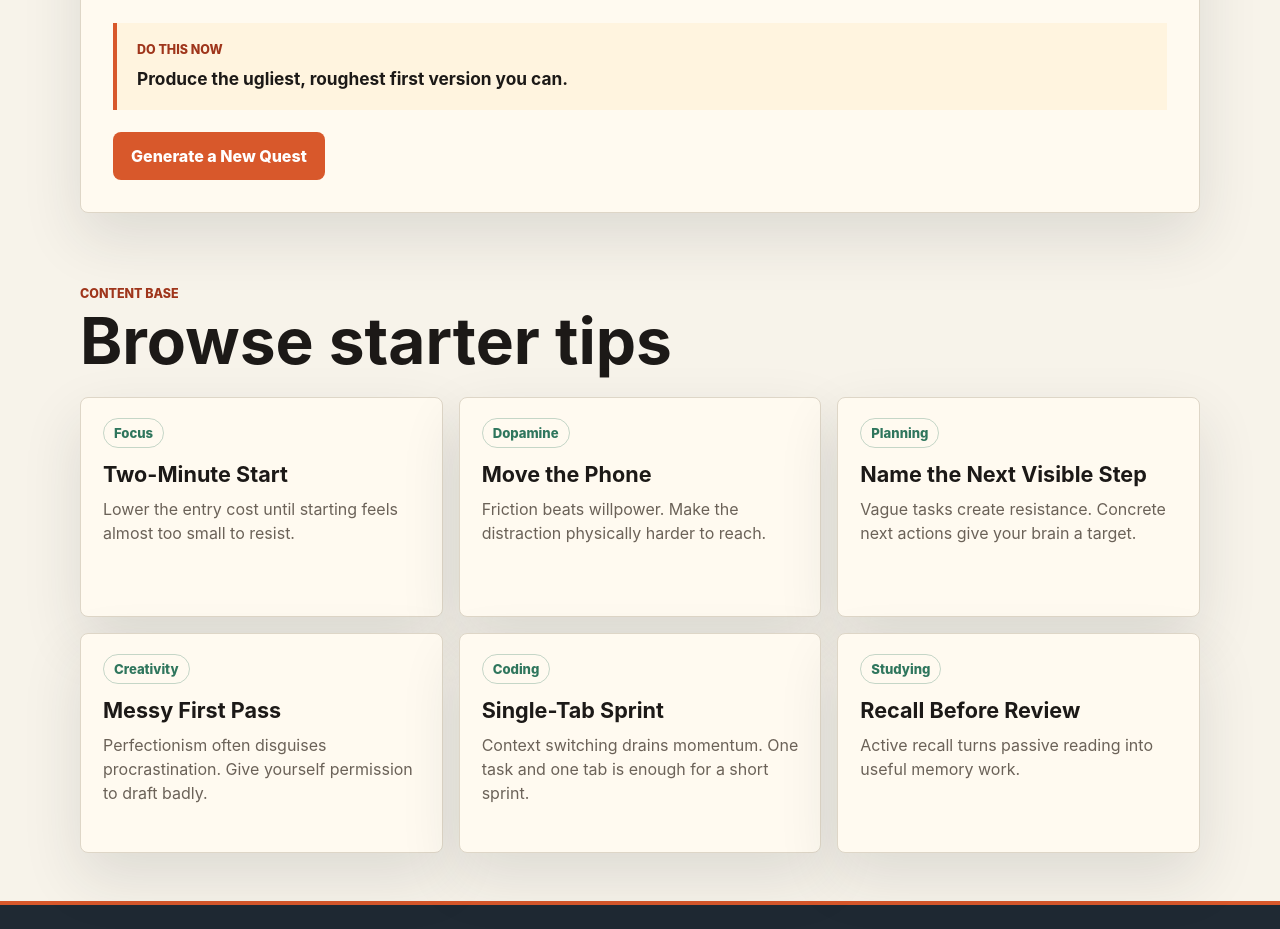
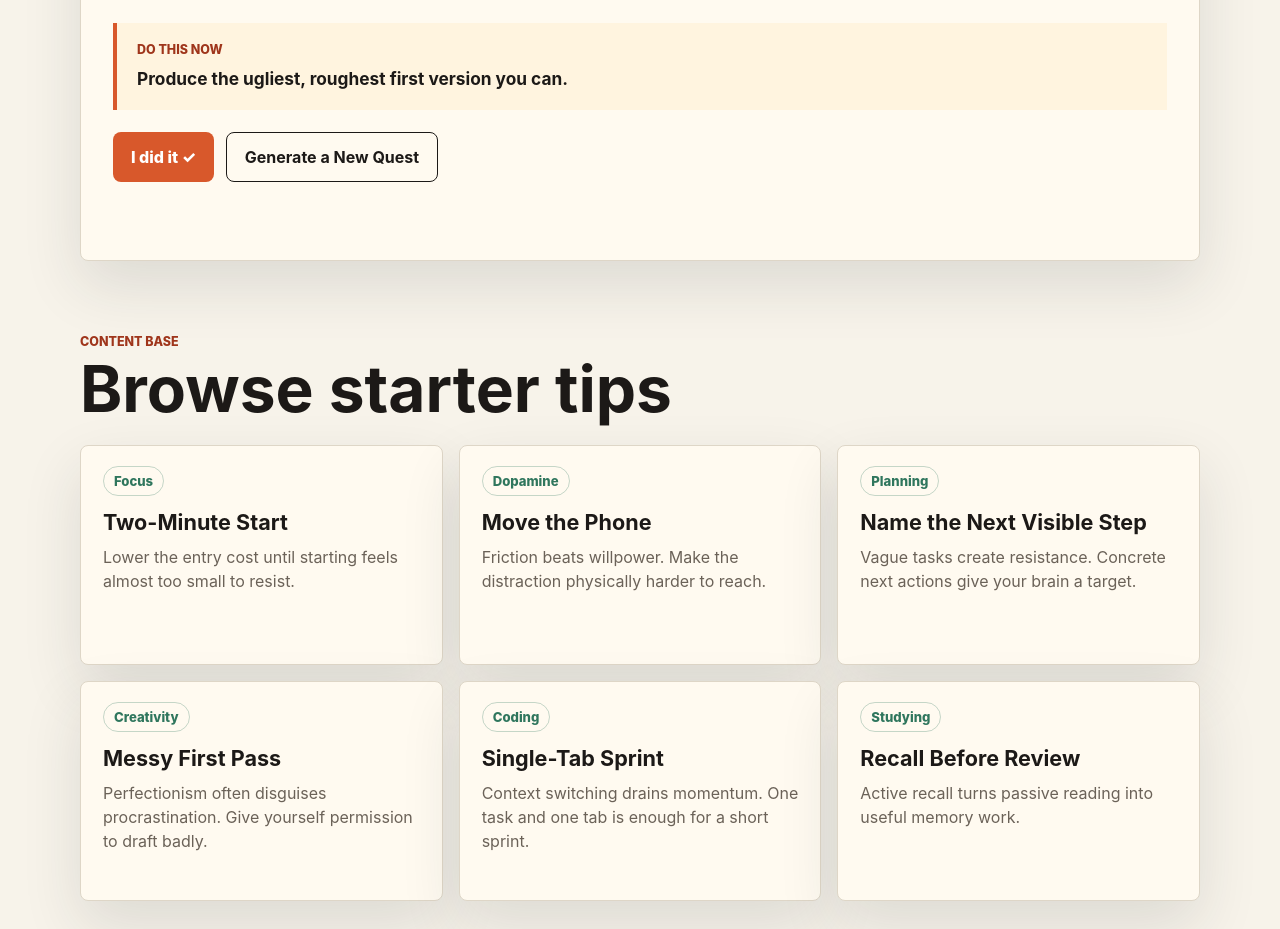
Before and after one commit to vladan-masic/carpe-acta, a React (Vite) app: page / in a window 1280 px wide. Shown: the part 1040-1969 px from the top of the page. Built offline with nearby package versions, Linux system fonts and the light colour scheme.

Commit message:
Add action completion tracking to tip cards

```diff
--- a/src/App.tsx
+++ b/src/App.tsx
@@ -14,6 +14,7 @@ import { getInitialLocale, persistLocale } from "./i18n/locales";
 import { messages } from "./i18n/messages";
 import { localizeTip } from "./i18n/localizeTip";
 import { getDailyQuest, getRandomTip } from "./utils/tips";
+import { useTipCompletion } from "./hooks/useTipCompletion";
 
 export function App() {
   const dailyQuest = useMemo(() => getDailyQuest(tips), []);
@@ -26,6 +27,7 @@ export function App() {
   const [selectedCategory, setSelectedCategory] =
     useState<CategoryFilterValue>("all");
   const [activeTip, setActiveTip] = useState(() => getRandomTip(tips));
+  const completion = useTipCompletion();
 
   const copy = messages[locale];
   const localizedTips = useMemo(
@@ -69,6 +71,7 @@ export function App() {
 
   function handleGenerateTip() {
     setActiveTip((currentTip) => getRandomTip(filteredTips, currentTip.id));
+    completion.reset();
   }
 
   function handleCategoryChange(category: CategoryFilterValue) {
@@ -78,6 +81,7 @@ export function App() {
         ? tips
         : tips.filter((tip) => tip.categoryId === category);
     setActiveTip(getRandomTip(nextTips));
+    completion.reset();
   }
 
   return (
@@ -127,6 +131,9 @@ export function App() {
             buttonLabel={copy.generator.generateButton}
             tip={localizedActiveTip}
             onGenerateTip={handleGenerateTip}
+            completionCopy={copy.completion}
+            completionStatus={completion.status}
+            onComplete={() => completion.complete(activeTip.id)}
           />
         </section>
 
--- a/src/components/TipCard.tsx
+++ b/src/components/TipCard.tsx
@@ -5,6 +5,15 @@ type TipCardProps = {
   buttonLabel: string;
   tip: LocalizedTip;
   onGenerateTip: () => void;
+  completionCopy: {
+    button: string;
+    completed: string;
+    confirmation: string;
+    unsaved: string;
+    next: string;
+  };
+  completionStatus: "saved" | "unsaved" | null;
+  onComplete: () => void;
 };
 
 export function TipCard({
@@ -12,6 +21,9 @@ export function TipCard({
   buttonLabel,
   tip,
   onGenerateTip,
+  completionCopy,
+  completionStatus,
+  onComplete,
 }: TipCardProps) {
   return (
     <article className="tip-card">
@@ -28,9 +40,27 @@ export function TipCard({
         <p>{tip.action}</p>
       </div>
 
-      <button className="primary-button" onClick={onGenerateTip} type="button">
-        {buttonLabel}
-      </button>
+      <div className="tip-actions">
+        <button
+          className="primary-button"
+          onClick={onComplete}
+          disabled={completionStatus !== null}
+          type="button"
+        >
+          {completionStatus ? completionCopy.completed : completionCopy.button}
+        </button>
+        <button className="secondary-button" onClick={onGenerateTip} type="button">
+          {completionStatus ? completionCopy.next : buttonLabel}
+        </button>
+      </div>
+      <div className="completion-status" role="status" aria-atomic="true">
+        {completionStatus && (
+          <p>
+            {completionCopy.confirmation}
+            {completionStatus === "unsaved" && ` ${completionCopy.unsaved}`}
+          </p>
+        )}
+      </div>
     </article>
   );
 }
--- /dev/null
+++ b/src/hooks/useTipCompletion.ts
@@ -0,0 +1,27 @@
+import { useRef, useState } from "react";
+import type { TipId } from "../types/tip";
+import { saveCompletion } from "../utils/completions";
+
+export function useTipCompletion() {
+  const completed = useRef(false);
+  const [status, setStatus] = useState<"saved" | "unsaved" | null>(null);
+
+  function complete(tipId: TipId) {
+    // Guard synchronously, including two clicks before React renders again.
+    if (completed.current) return;
+    completed.current = true;
+    const saved = saveCompletion({
+      id: crypto.randomUUID(),
+      tipId,
+      completedAt: new Date().toISOString(),
+    });
+    setStatus(saved ? "saved" : "unsaved");
+  }
+
+  function reset() {
+    completed.current = false;
+    setStatus(null);
+  }
+
+  return { status, complete, reset };
+}
--- a/src/i18n/messages.ts
+++ b/src/i18n/messages.ts
@@ -23,6 +23,13 @@ type Messages = {
     eyebrow: string;
     title: string;
   };
+  completion: {
+    button: string;
+    completed: string;
+    confirmation: string;
+    unsaved: string;
+    next: string;
+  };
   footer: {
     motto: string;
     createdBy: string;
@@ -33,6 +40,13 @@ type Messages = {
 };
 
 const en = {
+  completion: {
+    button: "I did it ✓",
+    completed: "Completed ✓",
+    confirmation: "One small action done. That’s progress.",
+    unsaved: "Your browser couldn’t save this completion. It will only be remembered for this visit.",
+    next: "Try another action",
+  },
   metadata: {
     description:
       "Carpe Acta helps you beat procrastination with practical tips and small daily quests.",
@@ -78,6 +92,13 @@ const en = {
 } satisfies Messages;
 
 const srLatn = {
+  completion: {
+    button: "Urađeno ✓",
+    completed: "Završeno ✓",
+    confirmation: "Jedna mala akcija je završena. To je napredak.",
+    unsaved: "Pregledač nije mogao da sačuva ovu završenu akciju. Biće zapamćena samo tokom ove posete.",
+    next: "Probaj drugu akciju",
+  },
   metadata: {
     description:
       "Carpe Acta pomaže u borbi protiv odlaganja praktičnim savetima i malim dnevnim misijama.",
--- a/src/styles.css
+++ b/src/styles.css
@@ -406,6 +406,50 @@ h1 {
   gap: 16px;
 }
 
+.tip-actions {
+  display: flex;
+  flex-wrap: wrap;
+  gap: 12px;
+}
+
+.tip-actions button {
+  max-width: 100%;
+}
+
+.secondary-button {
+  min-height: 48px;
+  border: 1px solid currentColor;
+  border-radius: 8px;
+  padding: 12px 18px;
+  background: transparent;
+  color: var(--text);
+  cursor: pointer;
+  font-weight: 700;
+}
+
+.secondary-button:hover {
+  background: #fff4df;
+}
+
+.tip-actions button:focus-visible {
+  outline: 3px solid var(--text);
+  outline-offset: 3px;
+}
+
+.primary-button:disabled {
+  background: var(--surface-strong);
+  cursor: default;
+}
+
+.completion-status {
+  min-height: 1.5em;
+}
+
+.completion-status p {
+  margin: 0;
+  color: var(--text);
+}
+
 .preview-card {
   min-height: 220px;
   padding: 22px;
--- /dev/null
+++ b/src/utils/completions.ts
@@ -0,0 +1,34 @@
+export type TipCompletion = {
+  id: string;
+  tipId: string;
+  completedAt: string;
+};
+
+export const completionStorageKey = "carpe-acta-completions-v1";
+
+function isCompletion(value: unknown): value is TipCompletion {
+  if (typeof value !== "object" || value === null) return false;
+  const record = value as Record<string, unknown>;
+  return (
+    typeof record.id === "string" && record.id.length > 0 &&
+    typeof record.tipId === "string" && record.tipId.length > 0 &&
+    typeof record.completedAt === "string" &&
+    Number.isFinite(Date.parse(record.completedAt))
+  );
+}
+
+// Read at the time of each write so other visits' completions are retained.
+// Invalid or inaccessible storage is left untouched, never replaced with [].
+export function saveCompletion(completion: TipCompletion): boolean {
+  try {
+    const storage = window.localStorage;
+    const raw = storage.getItem(completionStorageKey);
+    const records: unknown = raw === null ? [] : JSON.parse(raw);
+    if (!Array.isArray(records) || !records.every(isCompletion)) return false;
+    if (records.some((record) => record.id === completion.id)) return true;
+    storage.setItem(completionStorageKey, JSON.stringify([...records, completion]));
+    return true;
+  } catch {
+    return false;
+  }
+}
```
Also changed, not shown: 2 other files (tests, documents, lock files or other folders).
